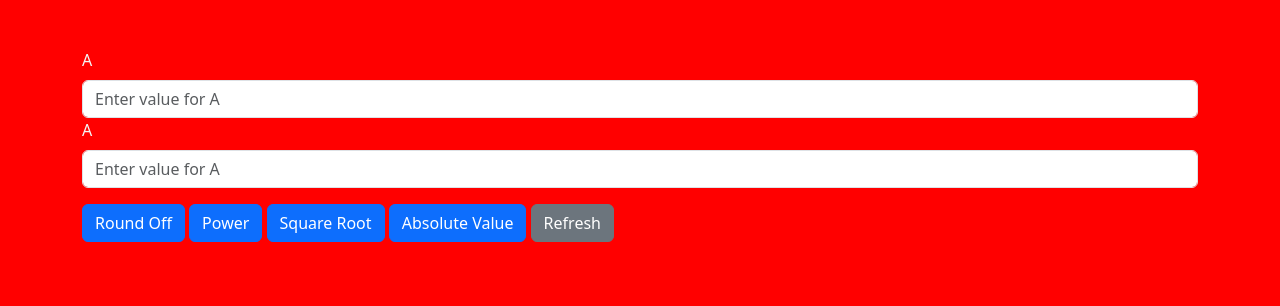
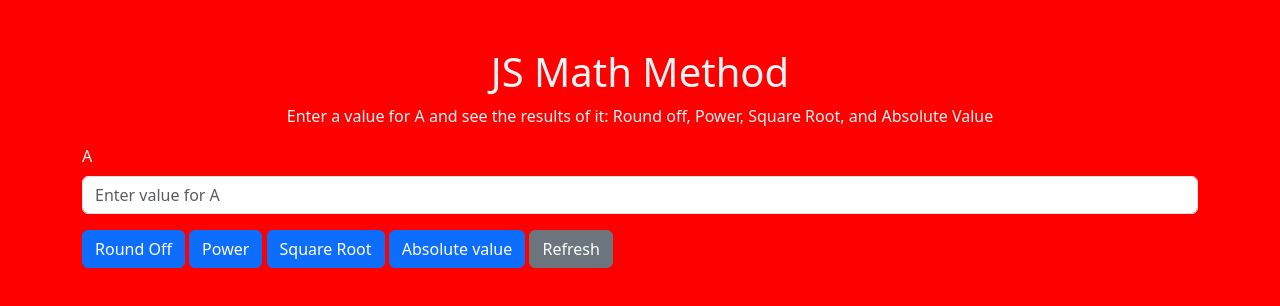
Before and after one commit to Gur7/Q4_Ex-1, a plain HTML site: page index.html in a window 1280 px wide. Drawn offline with nearby package versions, Linux system fonts and the light colour scheme.

Commit message:
Update index.html

```diff
--- a/index.html
+++ b/index.html
@@ -10,13 +10,13 @@
     <!-- External CSS -->
     <link rel="stylesheet" href="style.css">
 
-	<title>Ex 1: </title>
+	<title>Ex 1: JS Math Method</title>
 </head>
 <body>
 
     <div class="container mt-5 mb-5">
-        <label for="B" class="form-label">A</label>
-        <input type="number" class="form-control" id="A" placeholder="Enter value for A">
+        <h1 class="text-center">JS Math Method</h1>
+        <p class="text-center">Enter a value for A and see the results of it: Round off, Power, Square Root, and Absolute Value</p>
 
         <form>
             <div class="mb-3">
@@ -27,7 +27,7 @@
             <button type="button" class="btn btn-primary" onclick="round()">Round Off</button>
             <button type="button" class="btn btn-primary" onclick="power()">Power</button>
             <button type="button" class="btn btn-primary" onclick="root()">Square Root</button>
-            <button type="button" class="btn btn-primary" onclick="absolute()">Absolute Value</button>
+            <button type="button" class="btn btn-primary" onclick="absolute()">Absolute value</button>
             <button type="button" class="btn btn-secondary" onclick="window.location.reload()">Refresh</button>
         </form>
     </div>
```
